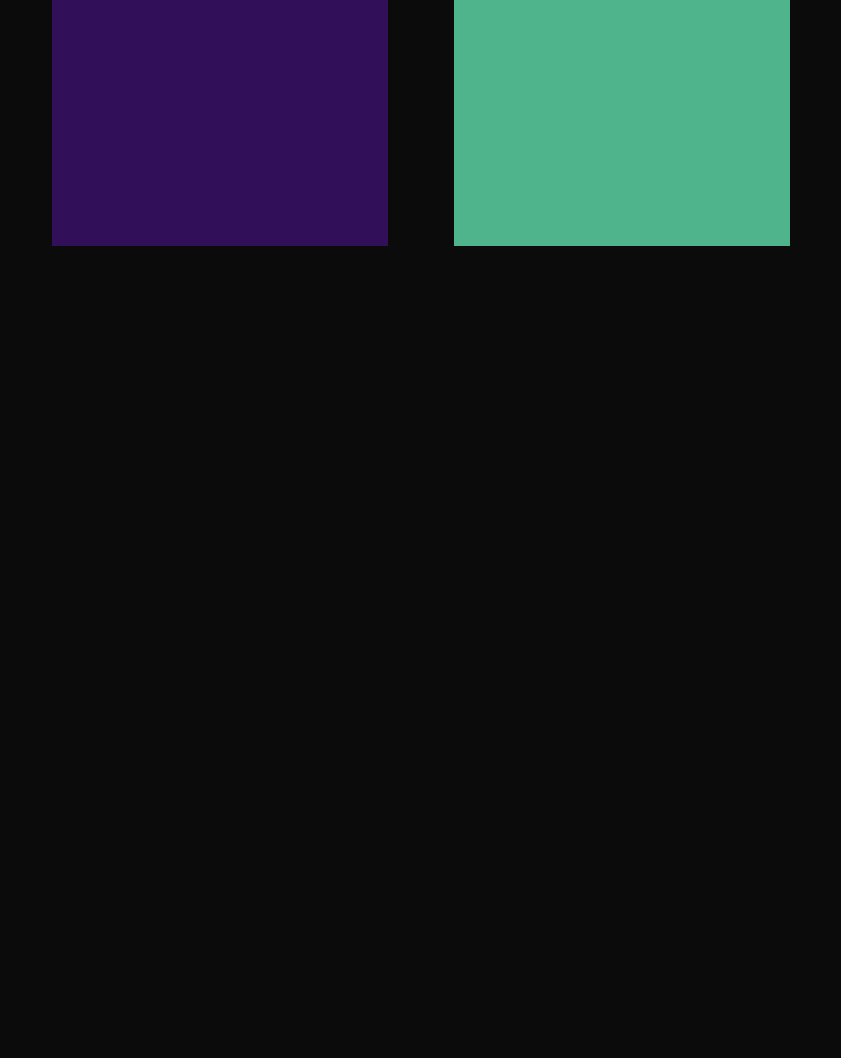
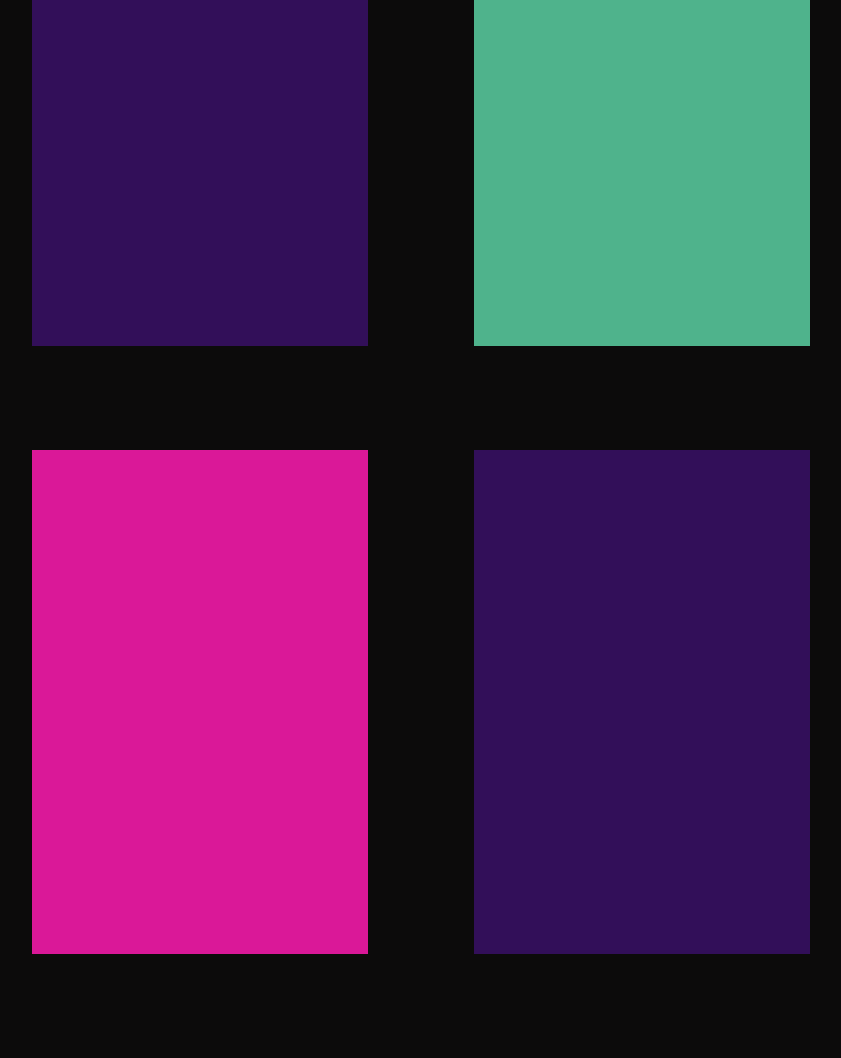
Before and after one commit to niokohmi/niokohmi.github.io, a plain HTML site: page digital art.html in a window 1280 px wide. Shown: the part 1677-2735 px from the top of the page, without its empty margins (219-1060 px from the left). Before the commit the page ends 1977 px from the top, so only its background shows below. Drawn offline with nearby package versions, Linux system fonts and the light colour scheme.

Commit message:
done today

```diff
--- a/digital art.html
+++ b/digital art.html
@@ -54,5 +54,11 @@
            </div>
         </center>
 
+        <center><div class="groups" class="gr4">
+            <a href="imgsource/pink.png" class="graphic"><img src="imgsource/pink.png"></a>
+            <a href="imgsource/purple.png" class="graphics"><img src="imgsource/purple.png"></a>
+           </div>
+        </center>
+
     </body>
 </html>
--- a/style/style.css
+++ b/style/style.css
@@ -50,7 +50,7 @@ h7 {
 }
 
 .groups{
-  padding-bottom: 50px;
+  padding-bottom: 100px;
 }
 
 span {
@@ -64,7 +64,7 @@ span {
 }
 
 .graphic{
-  padding-right: 60px;
+  padding-right: 100px;
 }
 
 @media screen and (max-width: 500px) {
```
Also changed, not shown: practice2.html (+1 -1 lines).
